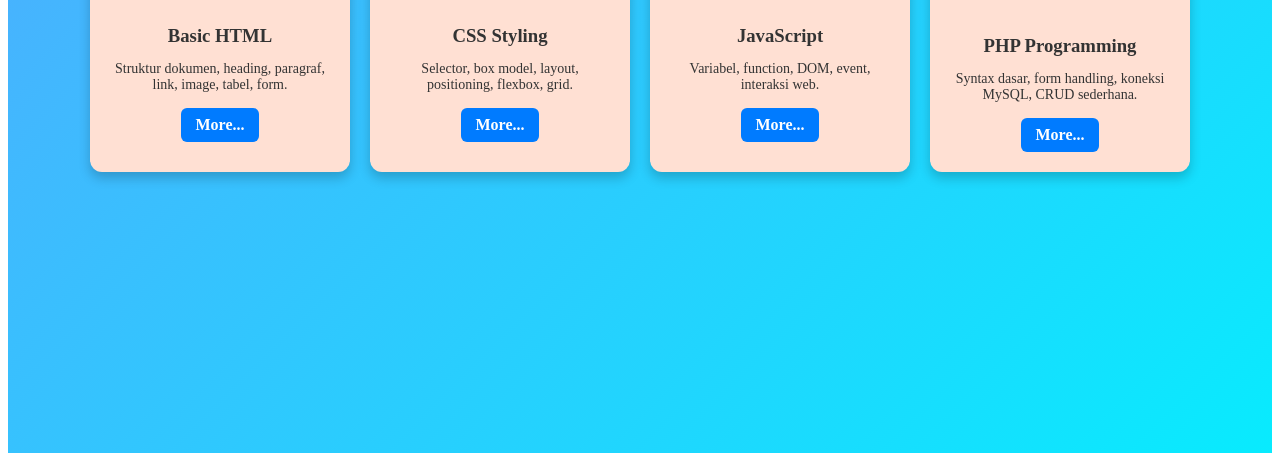
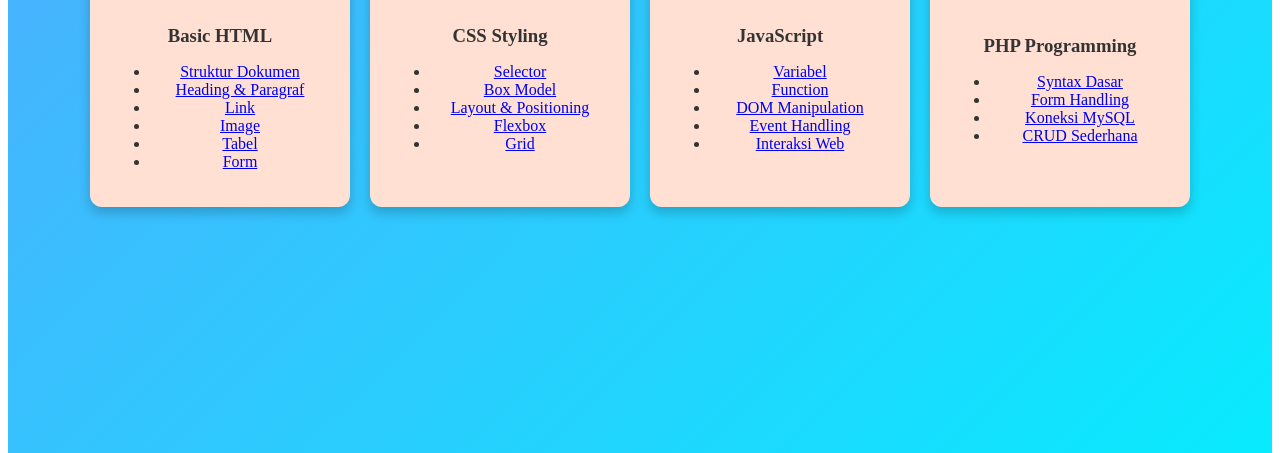
Before and after one commit to denziels/webcourse, a plain HTML site: page course.html in a window 1280 px wide. Shown: the part 347-800 px from the top of the page. Drawn offline with Linux system fonts and the light colour scheme.

Commit message:
course.html

```diff
--- a/course.html
+++ b/course.html
@@ -25,29 +25,49 @@
       <div class="card">
         <img src="https://www.w3schools.com/html/img_logo.png" alt="HTML Logo">
         <h3>Basic HTML</h3>
-        <p>Struktur dokumen, heading, paragraf, link, image, tabel, form.</p>
-        <a href="https://www.w3schools.com/html/" target="_blank" class="btn">More...</a>
+        <ul>
+          <li><a href="https://www.w3schools.com/html/html_intro.asp" target="_blank">Struktur Dokumen</a></li>
+          <li><a href="https://www.w3schools.com/html/html_headings.asp" target="_blank">Heading & Paragraf</a></li>
+          <li><a href="https://www.w3schools.com/html/html_links.asp" target="_blank">Link</a></li>
+          <li><a href="https://www.w3schools.com/html/html_images.asp" target="_blank">Image</a></li>
+          <li><a href="https://www.w3schools.com/html/html_tables.asp" target="_blank">Tabel</a></li>
+          <li><a href="https://www.w3schools.com/html/html_forms.asp" target="_blank">Form</a></li>
+        </ul>
       </div>
 
       <div class="card">
         <img src="https://www.w3schools.com/css/img_logo.png" alt="CSS Logo">
         <h3>CSS Styling</h3>
-        <p>Selector, box model, layout, positioning, flexbox, grid.</p>
-        <a href="https://www.w3schools.com/css/" target="_blank" class="btn">More...</a>
+        <ul>
+          <li><a href="https://www.w3schools.com/css/css_selectors.asp" target="_blank">Selector</a></li>
+          <li><a href="https://www.w3schools.com/css/css_boxmodel.asp" target="_blank">Box Model</a></li>
+          <li><a href="https://www.w3schools.com/css/css_positioning.asp" target="_blank">Layout & Positioning</a></li>
+          <li><a href="https://www.w3schools.com/css/css3_flexbox.asp" target="_blank">Flexbox</a></li>
+          <li><a href="https://www.w3schools.com/css/css_grid.asp" target="_blank">Grid</a></li>
+        </ul>
       </div>
 
       <div class="card">
         <img src="https://upload.wikimedia.org/wikipedia/commons/6/6a/JavaScript-logo.png" alt="JS Logo">
         <h3>JavaScript</h3>
-        <p>Variabel, function, DOM, event, interaksi web.</p>
-        <a href="https://www.w3schools.com/js/" target="_blank" class="btn">More...</a>
+        <ul>
+          <li><a href="https://www.w3schools.com/js/js_variables.asp" target="_blank">Variabel</a></li>
+          <li><a href="https://www.w3schools.com/js/js_functions.asp" target="_blank">Function</a></li>
+          <li><a href="https://www.w3schools.com/js/js_htmldom.asp" target="_blank">DOM Manipulation</a></li>
+          <li><a href="https://www.w3schools.com/js/js_events.asp" target="_blank">Event Handling</a></li>
+          <li><a href="https://www.w3schools.com/js/js_intro.asp" target="_blank">Interaksi Web</a></li>
+        </ul>
       </div>
 
       <div class="card">
         <img src="https://www.php.net/images/logos/php-logo.svg" alt="PHP Logo" style="height:70px;">
         <h3>PHP Programming</h3>
-        <p>Syntax dasar, form handling, koneksi MySQL, CRUD sederhana.</p>
-        <a href="https://www.w3schools.com/php/" target="_blank" class="btn">More...</a>
+        <ul>
+          <li><a href="https://www.w3schools.com/php/php_syntax.asp" target="_blank">Syntax Dasar</a></li>
+          <li><a href="https://www.w3schools.com/php/php_forms.asp" target="_blank">Form Handling</a></li>
+          <li><a href="https://www.w3schools.com/php/php_mysql_intro.asp" target="_blank">Koneksi MySQL</a></li>
+          <li><a href="https://www.w3schools.com/php/php_mysql_create.asp" target="_blank">CRUD Sederhana</a></li>
+        </ul>
       </div>
 
     </div>
```
